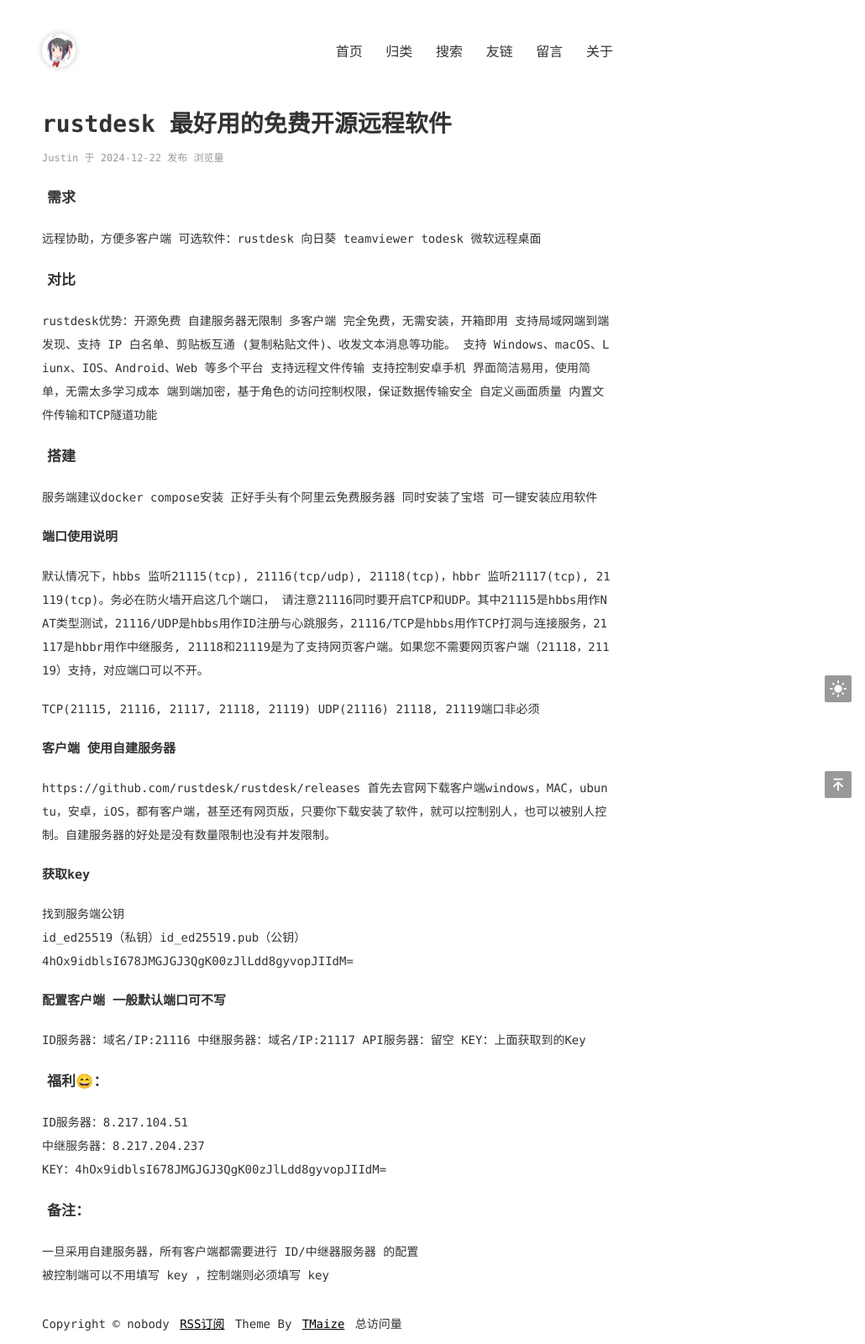
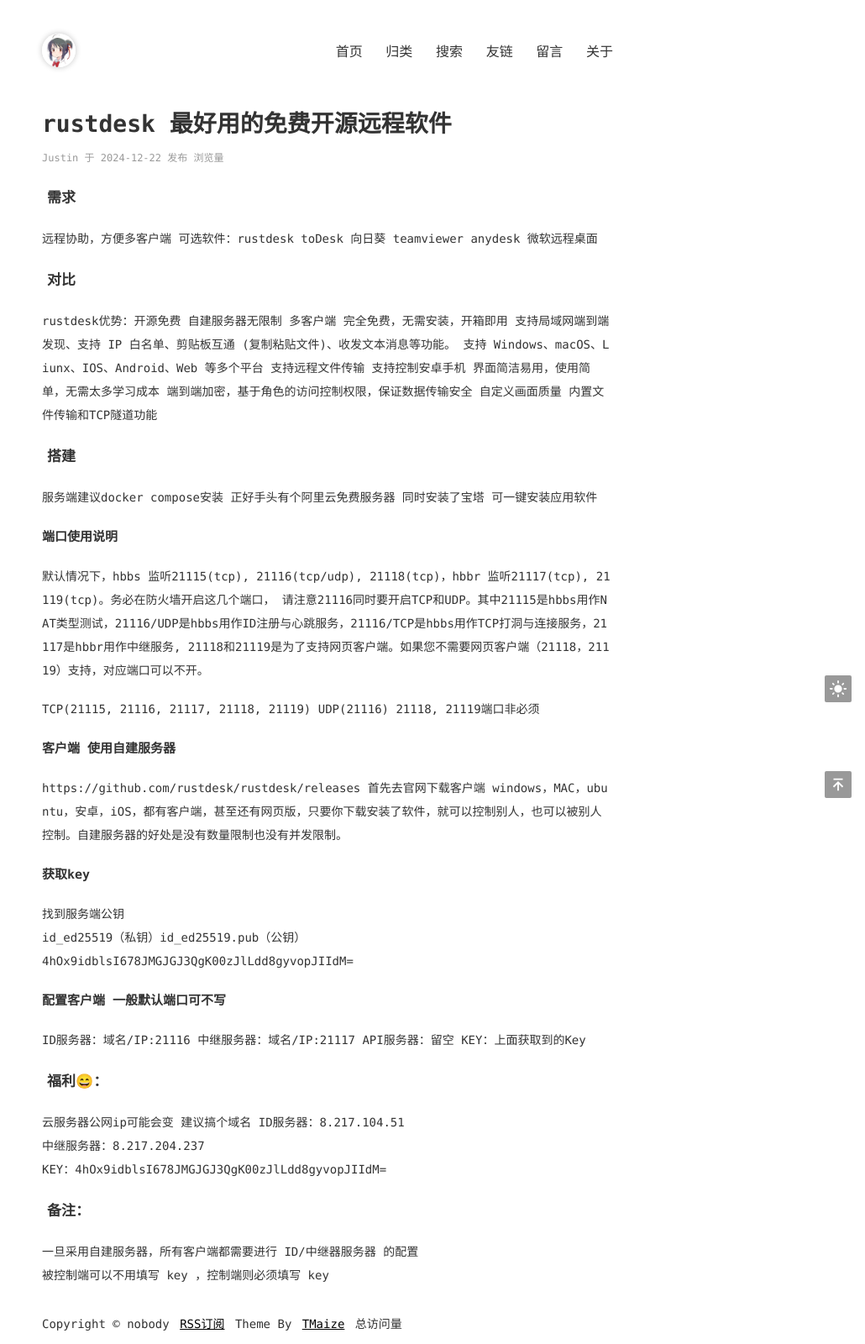
Before and after one commit to JustinHuber/justinhuber.github.io, a Jekyll site: the page built from _posts/2024-12-22-remote-desk-tool.md, in a window 1280 px wide. Shown: the whole page at 84% size, without its empty margins (250-1280 px from the left). Built offline with Jekyll 4.4.1, drawn with Linux system fonts in a browser that asks for light colours; comment, search, counter and statistics services are not loaded.

Commit message:
Update 2024-12-22-remote-desk-tool.md

```diff
--- a/_posts/2024-12-22-remote-desk-tool.md
+++ b/_posts/2024-12-22-remote-desk-tool.md
@@ -1,13 +1,13 @@
 ---
 layout: mypost
 title: rustdesk 最好用的免费开源远程软件
-categories: [rustdesk，远程桌面，免费]
+categories: [rustdesk, 远程桌面, 免费]
 ---
 
 # 需求
 
 远程协助，方便多客户端
-可选软件：rustdesk 向日葵 teamviewer todesk 微软远程桌面
+可选软件：rustdesk toDesk 向日葵 teamviewer anydesk 微软远程桌面
 
 # 对比
 
@@ -35,7 +35,7 @@ UDP(21116)
 
 ### 客户端 使用自建服务器
 https://github.com/rustdesk/rustdesk/releases
-首先去官网下载客户端windows，MAC，ubuntu，安卓，iOS，都有客户端，甚至还有网页版，只要你下载安装了软件，就可以控制别人，也可以被别人控制。自建服务器的好处是没有数量限制也没有并发限制。
+首先去官网下载客户端 windows，MAC，ubuntu，安卓，iOS，都有客户端，甚至还有网页版，只要你下载安装了软件，就可以控制别人，也可以被别人控制。自建服务器的好处是没有数量限制也没有并发限制。
 
 ### 获取key
 找到服务端公钥
@@ -49,6 +49,7 @@ API服务器：留空
 KEY：上面获取到的Key
 
 # 福利😄：
+云服务器公网ip可能会变 建议搞个域名
 ID服务器：8.217.104.51
 中继服务器：8.217.204.237
 KEY：4hOx9idblsI678JMGJGJ3QgK00zJlLdd8gyvopJIIdM=
```
